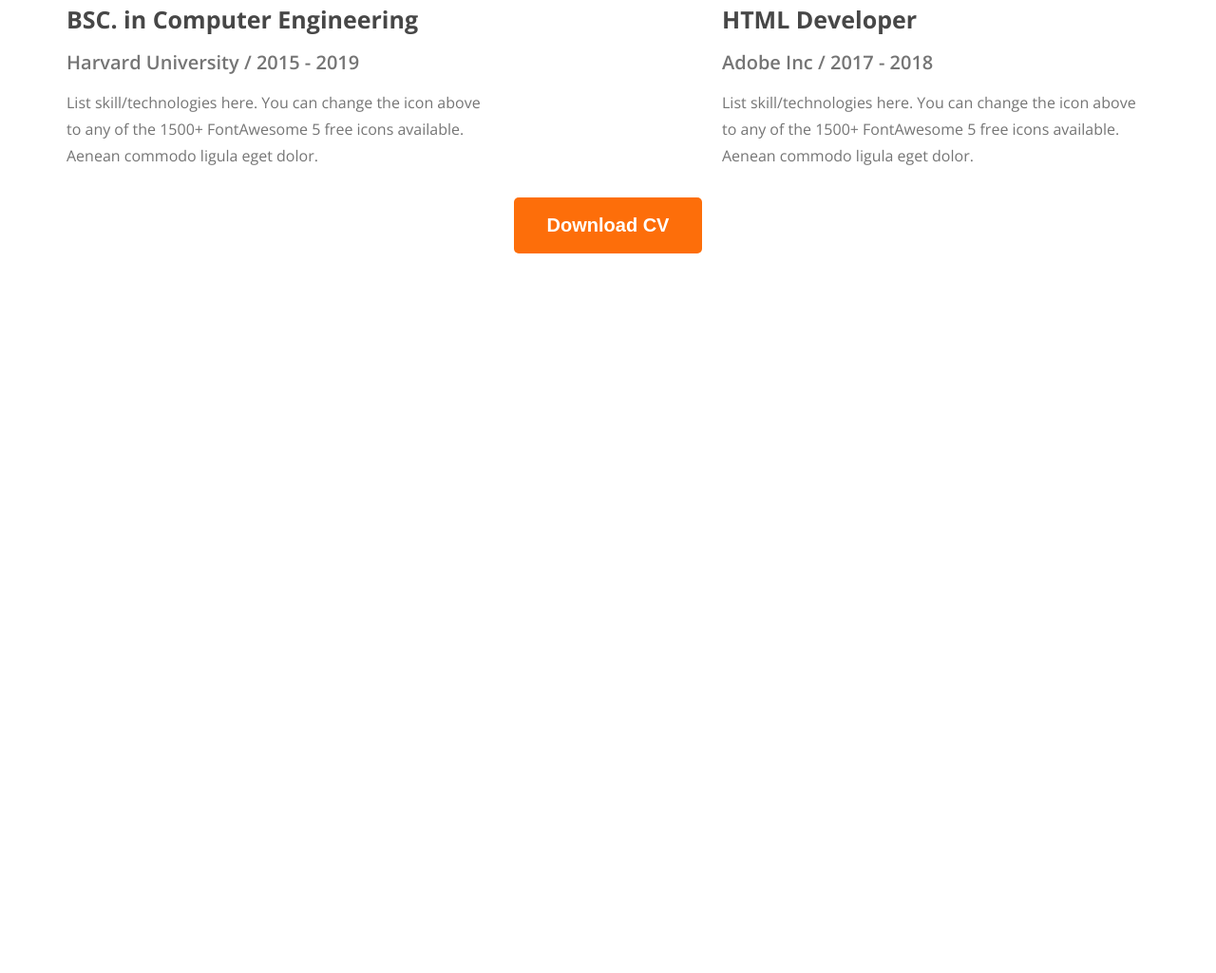
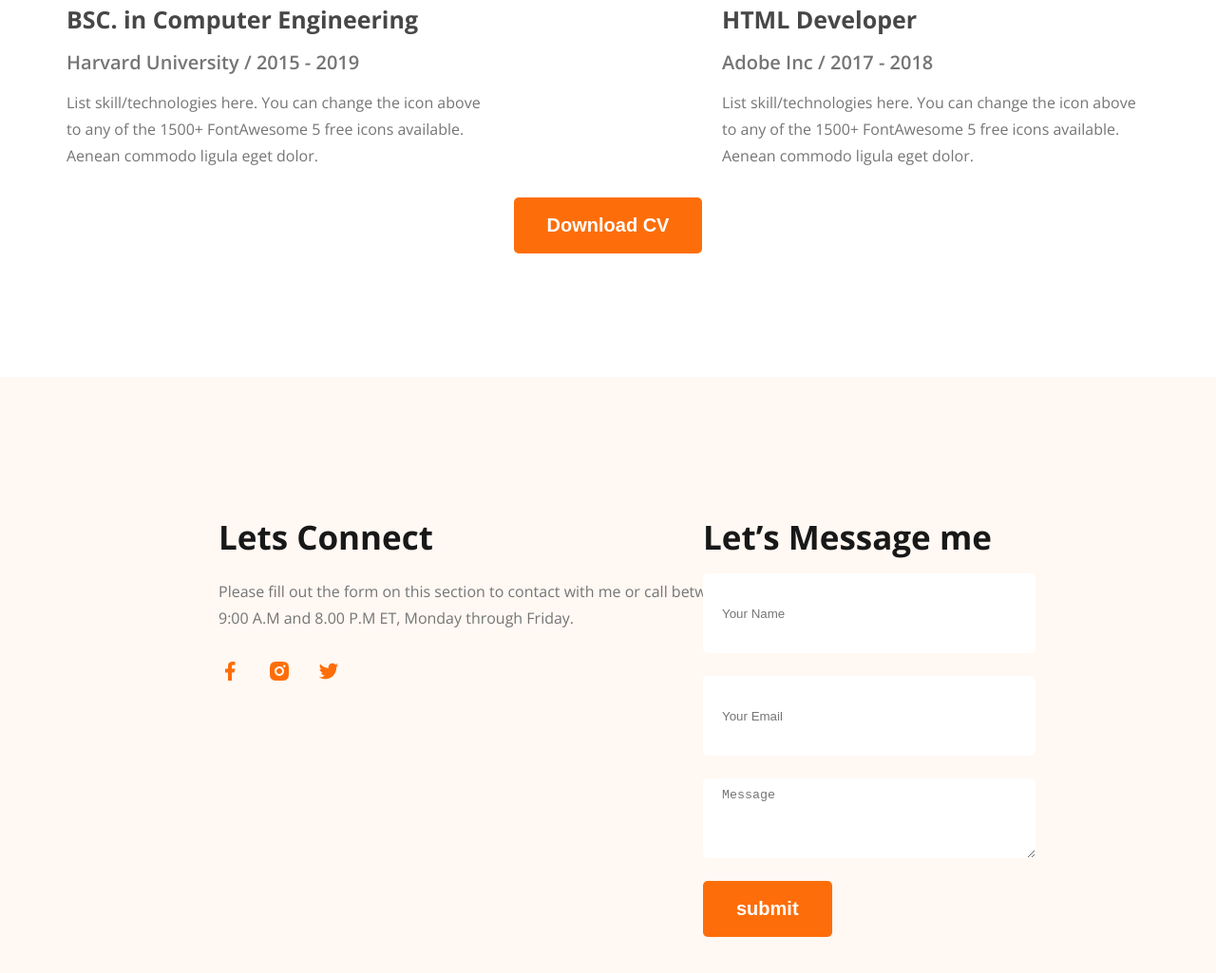
Before and after one commit to rk-tanvir790/developer-portfolio, a plain HTML site: page index.html in a window 1280 px wide. Shown: the part 3128-4153 px from the top of the page at 95% size. Before the commit the page ends 3525 px from the top, so only its background shows below. Drawn offline with nearby package versions, Linux system fonts and the light colour scheme.

Commit message:
finished footer section

```diff
--- a/developer.css
+++ b/developer.css
@@ -247,3 +247,33 @@ nav ul li a{
     margin-top: 30px;
     margin-bottom: 30px;
 }
+
+/* Footer Section Style */
+
+.footer{
+    padding: 130px 230px;
+    background-color: #FFF8F3;
+    display: flex;
+    gap: 100px;
+}
+.footer-column{
+    width: 50%;
+}
+.footer-column p{
+    width: 560px;
+    margin-top: 20px;
+    margin-bottom: 30px;
+}
+.social img{
+    margin-right: 24px;
+}
+footer input[type="text"], footer input[type="email"], footer textarea{
+    height: 64px;
+    border-radius: 5px;
+    background-color: #fff;
+    display: block;
+    width: 100%;
+    border: none;
+    padding: 10px 20px;
+    margin-bottom: 24px;
+}
--- a/index.html
+++ b/index.html
@@ -157,9 +157,32 @@
         </div>
         <button class="primary-btn">Download CV</button>
         </section>
+
+        <!-- End Resume Section -->
    </main>
-   <footer>
+   <footer class="footer">
+    <!-- Start Footer Section -->
 
+    <div class="footer-column">
+        <h2>Lets Connect</h2>
+        <p class="resume-description">Please fill out the form on this section to contact with me or call between 9:00 A.M and 8.00 P.M ET, Monday through Friday.</p>
+        <div class="social">
+            <a href="#"><img src="images/icons/facebook.png" alt="Facebook"></a>
+            <a href="#"><img src="images/icons/insta.png" alt="Instagram"></a>
+            <a href="#"><img src="images/icons/twitter.png" alt="Twitter"></a>
+        </div>
+    </div>
+    <div class="footer-column">
+        <h2>Let’s Message me</h2>
+        <form action="">
+            <input type="text" name="" id="" placeholder="Your Name">
+            <input type="email" name="" id="" placeholder="Your Email">
+            <textarea name="" id="" cols="30" rows="10" placeholder="Message"></textarea>
+            <input type="submit" value="submit" class="primary-btn">
+        </form>
+    </div>
+
+    <!-- End Footer Section -->
    </footer>
 </body>
 </html>
```
